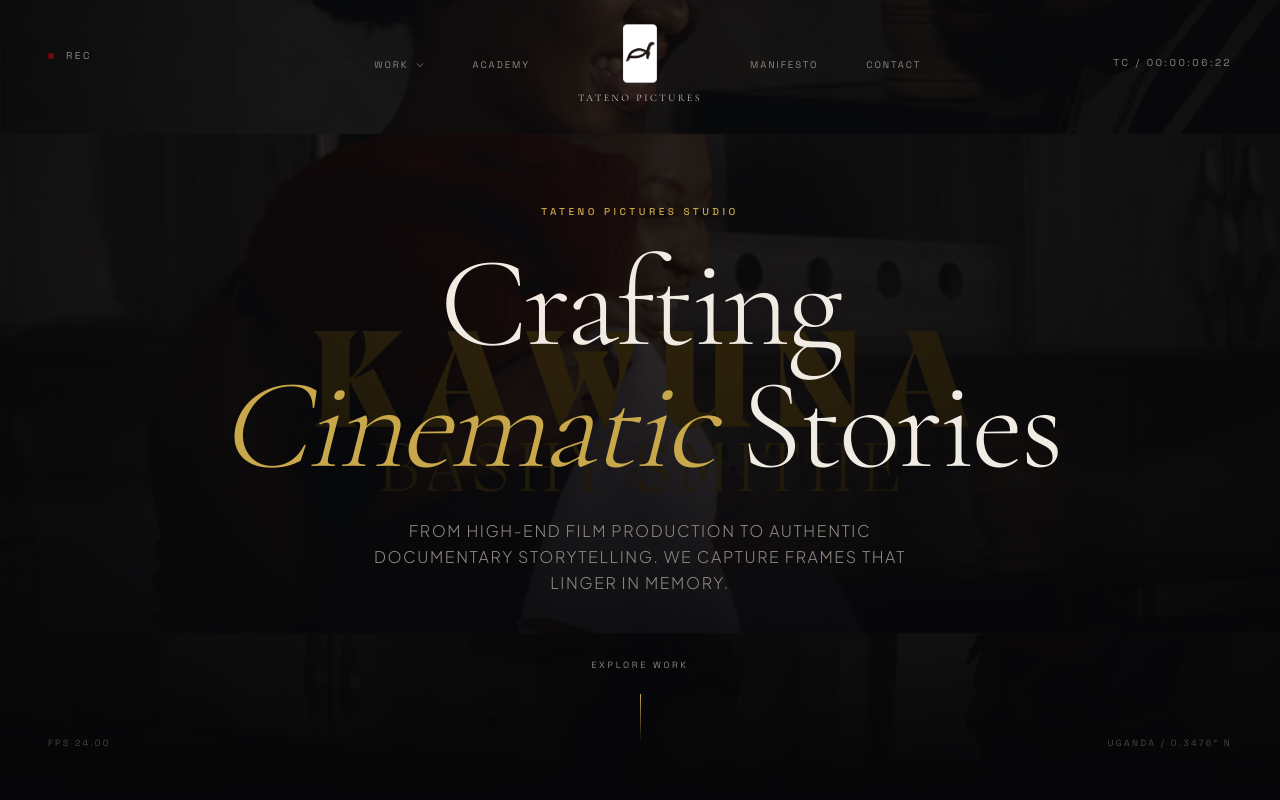
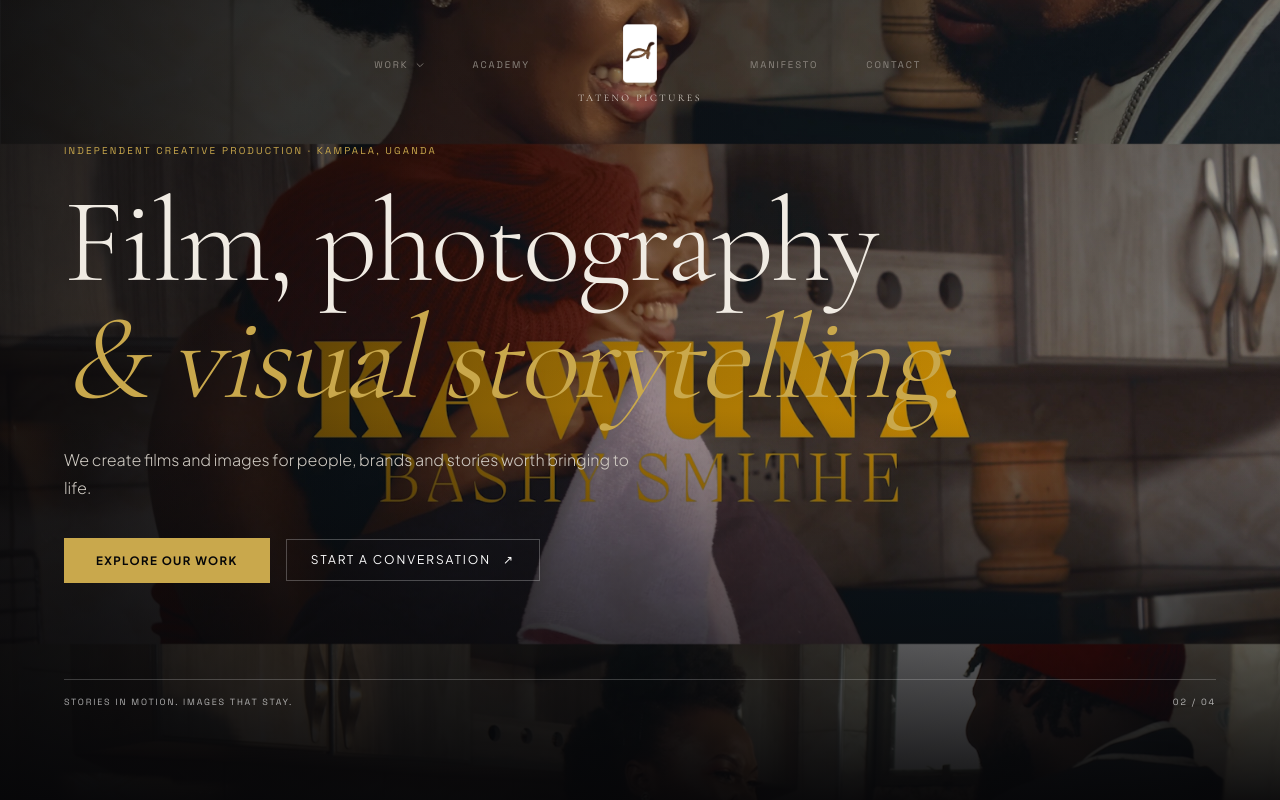
Before and after one commit to OkechaWilly/tatenopictures-web, a Next.js app: page / in a window 1280 px wide. Shown: the top 800 px of the page. Built offline with nearby package versions, Linux system fonts and the light colour scheme.

Commit message:
Refine Hero.tsx for portfolio-led site structure

```diff
--- a/src/components/Hero.tsx
+++ b/src/components/Hero.tsx
@@ -1,156 +1,79 @@
 'use client';
 
-import { useState, useEffect } from 'react';
-import { motion, AnimatePresence } from 'framer-motion';
+import { useEffect, useState } from 'react';
+import Link from 'next/link';
+import { AnimatePresence, motion } from 'framer-motion';
 
-// High-quality stills available in the public/images directory
-const fallbackSlides = [
-  { src: '/images/directing-still.jpg', title: 'Directing Session' },
-  { src: '/images/cinema-still.jpg', title: 'On Set Camera Setup' },
-  { src: '/images/photo-still.jpg', title: 'Location Portrait' },
-  { src: '/images/editing-still.jpg', title: 'Post Production' },
+const slides = [
+  { src: '/images/directing-still.jpg', alt: 'A directing moment on set' },
+  { src: '/images/cinema-still.jpg', alt: 'Camera setup during production' },
+  { src: '/images/photo-still.jpg', alt: 'A photographic frame' },
+  { src: '/images/editing-still.jpg', alt: 'Post-production workspace' },
 ];
 
 export default function Hero() {
   const [currentSlide, setCurrentSlide] = useState(0);
-  const [timecode, setTimecode] = useState('00:00:00:00');
 
-  // Slide interval logic
   useEffect(() => {
-    const slideTimer = setInterval(() => {
-      setCurrentSlide((prev) => (prev + 1) % fallbackSlides.length);
-    }, 5000);
-
-    return () => clearInterval(slideTimer);
-  }, []);
-
-  // Timecode simulation (ticks like a real edit timeline)
-  useEffect(() => {
-    let frames = 0;
-    let seconds = 0;
-    let minutes = 0;
-    let hours = 0;
-
-    const timecodeTimer = setInterval(() => {
-      frames++;
-      if (frames >= 24) {
-        frames = 0;
-        seconds++;
-        if (seconds >= 60) {
-          seconds = 0;
-          minutes++;
-          if (minutes >= 60) {
-            minutes = 0;
-            hours = (hours + 1) % 24;
-          }
-        }
-      }
-
-      const format = (num: number) => num.toString().padStart(2, '0');
-      setTimecode(`${format(hours)}:${format(minutes)}:${format(seconds)}:${format(frames)}`);
-    }, 1000 / 24); // 24 FPS
-
-    return () => clearInterval(timecodeTimer);
+    const timer = window.setInterval(() => {
+      setCurrentSlide((current) => (current + 1) % slides.length);
+    }, 6000);
+    return () => window.clearInterval(timer);
   }, []);
 
   return (
-    <section id="hero" className="relative w-full h-screen overflow-hidden bg-[#060608]">
-
-      {/* Background Slideshow (Fades between rich production stills) */}
-      <div className="absolute inset-0 z-0">
-        <AnimatePresence mode="popLayout">
+    <section id="hero" className="relative isolate flex min-h-[88svh] w-full items-end overflow-hidden bg-[#060608] md:min-h-screen">
+      <div className="absolute inset-0">
+        <AnimatePresence mode="sync">
           <motion.div
             key={currentSlide}
-            initial={{ opacity: 0, scale: 1.05 }}
-            animate={{ opacity: 0.35, scale: 1 }}
-            exit={{ opacity: 0, scale: 0.98 }}
-            transition={{ duration: 2, ease: [0.16, 1, 0.3, 1] }}
-            className="absolute inset-0 w-full h-full"
+            initial={{ opacity: 0, scale: 1.025 }}
+            animate={{ opacity: 1, scale: 1 }}
+            exit={{ opacity: 0 }}
+            transition={{ duration: 1.6, ease: [0.16, 1, 0.3, 1] }}
+            className="absolute inset-0"
           >
             <img
-              src={fallbackSlides[currentSlide].src}
-              alt={fallbackSlides[currentSlide].title}
-              className="w-full h-full object-cover filter brightness-[0.7] saturate-[0.85]"
+              src={slides[currentSlide].src}
+              alt={slides[currentSlide].alt}
+              className="h-full w-full object-cover"
+              fetchPriority={currentSlide === 0 ? 'high' : 'auto'}
             />
           </motion.div>
         </AnimatePresence>
-
-        {/* Dynamic radial gradient mask for immersive vignetting */}
-        <div className="absolute inset-0 bg-[radial-gradient(circle_at_center,transparent_20%,#060608_100%)] opacity-80" />
-        <div className="absolute inset-0 bg-gradient-to-b from-transparent via-[#060608]/40 to-[#060608]" />
+        <div className="absolute inset-0 bg-gradient-to-r from-[#060608]/85 via-[#060608]/35 to-[#060608]/10" />
+        <div className="absolute inset-0 bg-gradient-to-t from-[#060608] via-transparent to-[#060608]/20" />
       </div>
 
-      {/* Cinematic HUD Elements (Frame count, status) */}
-      <div className="absolute inset-0 z-10 pointer-events-none p-8 md:p-12 flex flex-col justify-between">
-
-        {/* Top bar HUD */}
-        <div className="flex justify-between items-start w-full">
-          <div className="flex items-center gap-3">
-            <span className="w-1.5 h-1.5 rounded-full bg-red-600 animate-pulse" />
-            <span className="text-[10px] font-mono text-[#8C867F] uppercase tracking-[0.25em]">REC</span>
+      <div className="relative z-10 mx-auto w-full max-w-[1600px] px-6 pb-20 pt-36 sm:px-10 md:pb-28 lg:px-16">
+        <motion.div
+          initial={{ opacity: 0, y: 28 }}
+          animate={{ opacity: 1, y: 0 }}
+          transition={{ duration: 1, ease: [0.16, 1, 0.3, 1] }}
+          className="max-w-4xl"
+        >
+          <span className="label-gold mb-6 block">Independent creative production · Kampala, Uganda</span>
+          <h1 className="max-w-4xl font-serif text-5xl font-light leading-[0.98] tracking-tight text-[#F0EBE3] sm:text-7xl md:text-8xl lg:text-[7.5rem]">
+            Film, photography
+            <br />
+            <span className="italic text-[#C9A84C]">& visual storytelling.</span>
+          </h1>
+          <p className="mt-7 max-w-xl text-sm font-light leading-7 text-[#D0CBC3] sm:text-base">
+            We create films and images for people, brands and stories worth bringing to life.
+          </p>
+          <div className="mt-9 flex flex-wrap items-center gap-4">
+            <Link href="/work" className="btn-gold">Explore our work</Link>
+            <Link href="/#contact" className="inline-flex items-center gap-3 border border-white/25 px-6 py-3 text-xs uppercase tracking-[0.16em] text-white transition-colors hover:border-[#C9A84C] hover:text-[#C9A84C]">
+              Start a conversation <span aria-hidden="true">↗</span>
+            </Link>
           </div>
-          <div className="text-right">
-            <span className="text-[10px] font-mono text-[#8C867F] uppercase tracking-[0.25em]">TC / {timecode}</span>
-          </div>
-        </div>
-
-        {/* Bottom bar HUD */}
-        <div className="flex justify-between items-end w-full">
-          <div>
-            <span className="text-[9px] font-mono text-[#4A4540] uppercase tracking-[0.25em]">FPS 24.00</span>
-          </div>
-          <div>
-            <span className="text-[9px] font-mono text-[#4A4540] uppercase tracking-[0.25em]">UGANDA / 0.3476° N</span>
-          </div>
-        </div>
-
-      </div>
-
-      {/* Hero content */}
-      <div className="relative z-20 flex flex-col items-center justify-center h-full text-center px-6">
-
-        <motion.div
-          initial={{ opacity: 0, y: 30 }}
-          animate={{ opacity: 1, y: 0 }}
-          transition={{ duration: 1.5, ease: [0.16, 1, 0.3, 1] }}
-          className="max-w-5xl"
-        >
-          <span className="text-[10px] font-mono text-[#C9A84C] uppercase tracking-[0.35em] mb-6 block font-medium">
-            Tateno Pictures Studio
-          </span>
-
-          <h1 className="text-5xl sm:text-7xl md:text-9xl font-serif font-light text-[#F0EBE3] tracking-tight leading-[0.95] mb-8">
-            Crafting <br />
-            <span className="italic font-light text-[#C9A84C]">Cinematic</span> Stories
-          </h1>
-
-          <p className="text-sm md:text-base text-[#8C867F] font-sans font-light tracking-widest max-w-xl mx-auto leading-relaxed uppercase">
-            From high-end film production to authentic documentary storytelling. We capture frames that linger in memory.
-          </p>
         </motion.div>
 
-        {/* Scroll CTA */}
-        <motion.div
-          initial={{ opacity: 0 }}
-          animate={{ opacity: 1 }}
-          transition={{ delay: 1, duration: 1 }}
-          className="absolute bottom-16 flex flex-col items-center gap-4 cursor-pointer"
-          onClick={() => {
-            document.getElementById('work')?.scrollIntoView({ behavior: 'smooth' });
-          }}
-        >
-          <span className="text-[9px] font-mono text-[#8C867F] uppercase tracking-[0.3em]">
-            Explore Work
-          </span>
-          <motion.div
-            animate={{ y: [0, 6, 0] }}
-            transition={{ repeat: Infinity, duration: 2, ease: 'easeInOut' }}
-            className="w-[1px] h-12 bg-gradient-to-b from-[#C9A84C] to-transparent"
-          />
-        </motion.div>
-
+        <div className="mt-16 flex items-center justify-between border-t border-white/20 pt-4 text-[9px] font-mono uppercase tracking-[0.2em] text-white/65 md:mt-24">
+          <span>Stories in motion. Images that stay.</span>
+          <span>{String(currentSlide + 1).padStart(2, '0')} / {String(slides.length).padStart(2, '0')}</span>
+        </div>
       </div>
-
     </section>
   );
 }
```
